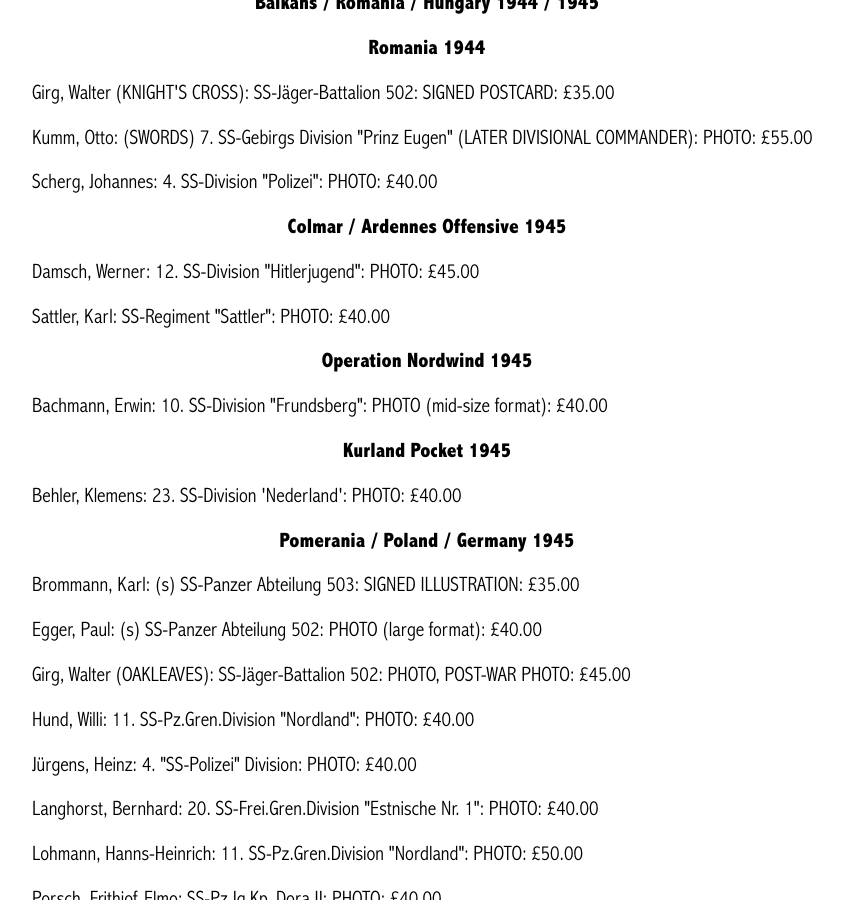
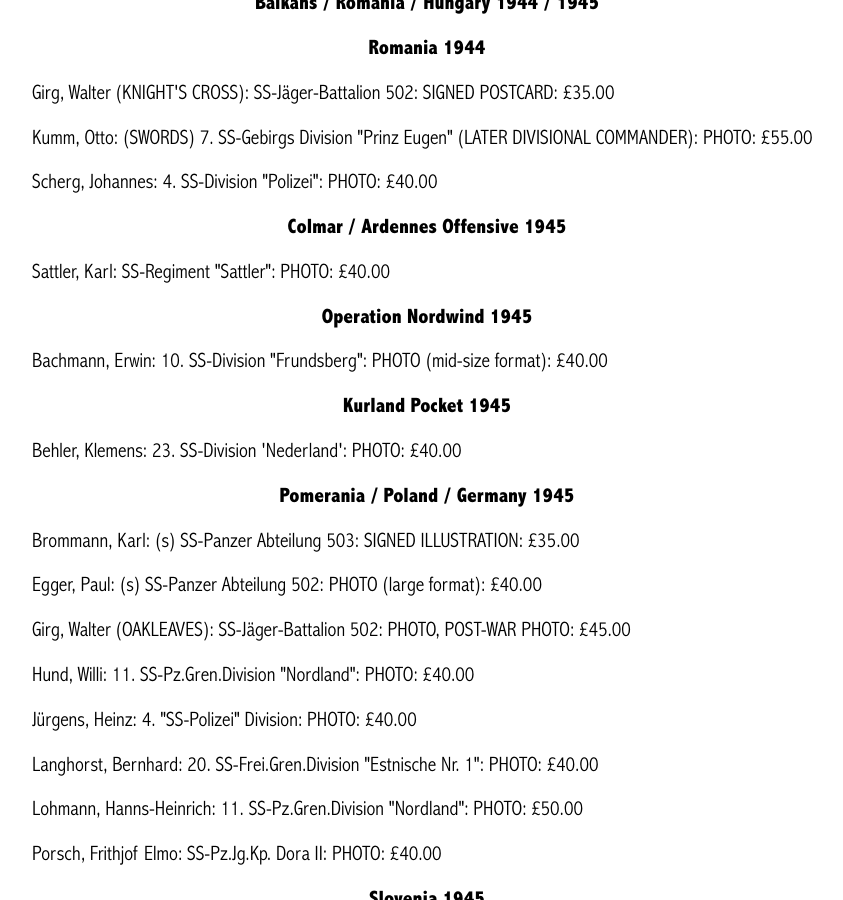
Before and after one commit to lahphotographs/lahphotographs.github.com, a Jekyll site: the page built from Waffen_SS_photos.md, in a window 1280 px wide and 900 px high, scrolled down 2795 px. Shown: the whole window, without its empty margins (213-1056 px from the left). Built offline with Jekyll 4.4.1, drawn with Linux system fonts in a browser that asks for light colours.

Commit message:
Update Waffen_SS_photos.md

```diff
--- a/Waffen_SS_photos.md
+++ b/Waffen_SS_photos.md
@@ -76,7 +76,6 @@ permalink: /waffen_ss_photos.html
 <p>Scherg,	Johannes:	4. SS-Division "Polizei":	PHOTO: £40.00
 <br />
 <p><b><center>Colmar / Ardennes Offensive 1945</center></b></p>
-<p>Damsch,	Werner:	12. SS-Division "Hitlerjugend":	PHOTO: £45.00
 <p>Sattler,	Karl:	SS-Regiment "Sattler":	PHOTO: £40.00
 <br />
 <p><b><center>Operation Nordwind 1945</center></b></p>
```
